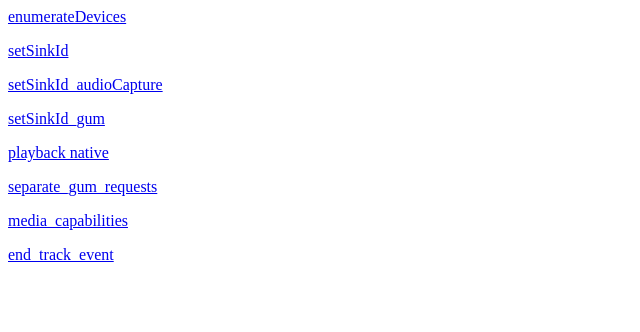
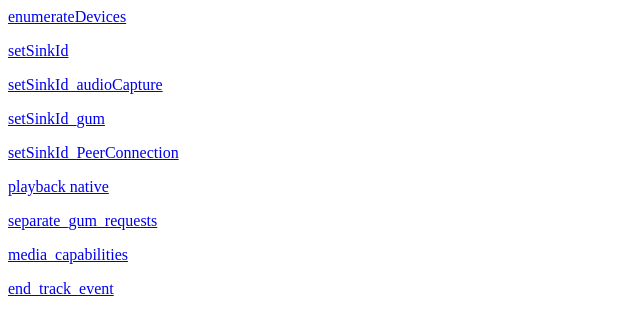
Before and after one commit to achronop/samples, a plain HTML site: page index.html in a window 1280 px wide. Shown: the whole page, without its empty margins (0-640 px from the left). Drawn offline with Linux system fonts and the light colour scheme.

Commit message:
Update index

```diff
--- a/index.html
+++ b/index.html
@@ -2,6 +2,7 @@
 <p><a href="setSinkId.html">setSinkId</a></p>
 <p><a href="setSinkId_audioCapture.html">setSinkId_audioCapture</a></p>
 <p><a href="setSinkId_gum.html">setSinkId_gum</a></p>
+<p><a href="setSinkId_PeerConnection.html">setSinkId_PeerConnection</a></p>
 <p><a href="http://dl3.webmfiles.org/big-buck-bunny_trailer.webm">playback native</a></p>
 <p><a href="separate_gum_requests.html">separate_gum_requests</a></p>
 <p><a href="media_capabilities.html">media_capabilities</a></p>
```
